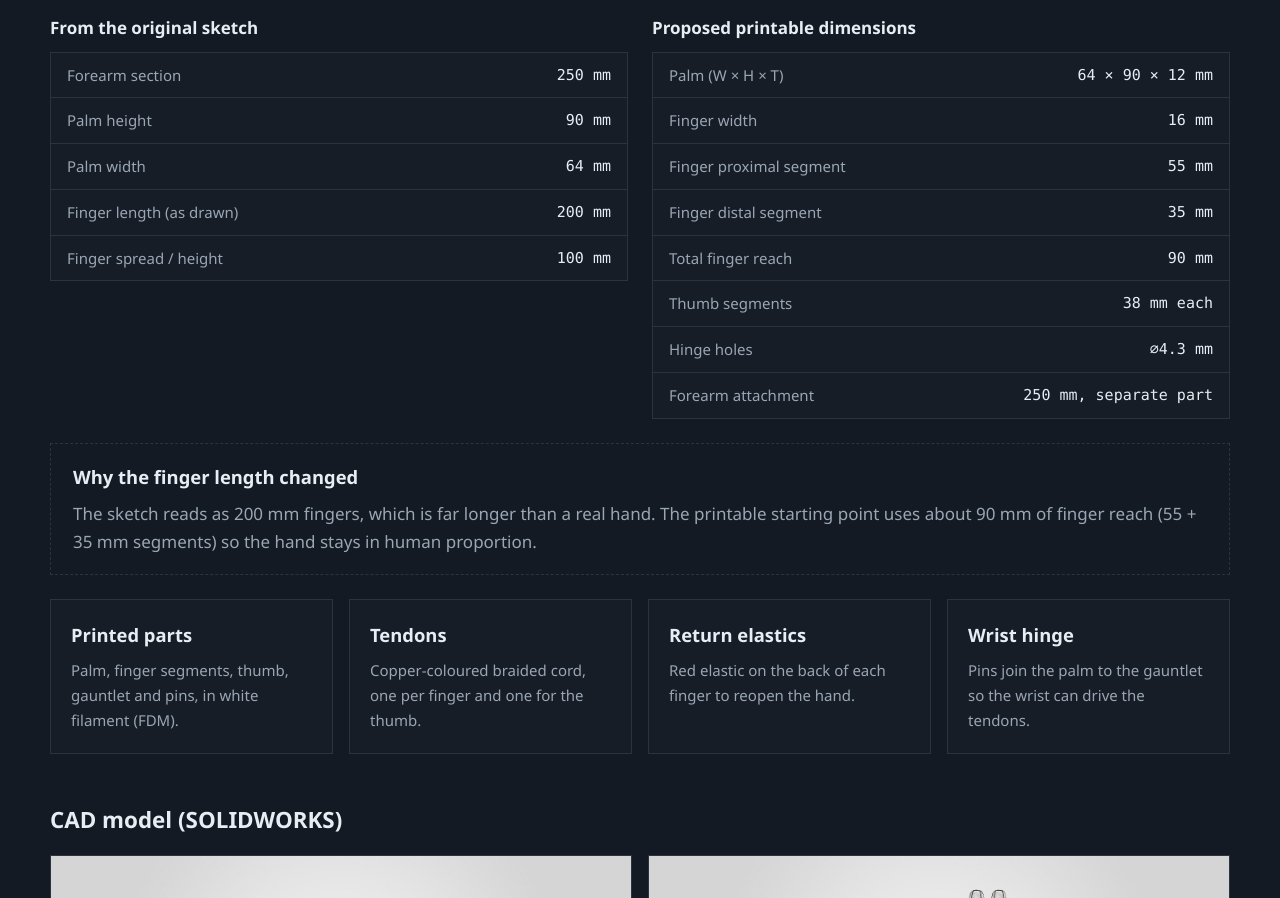
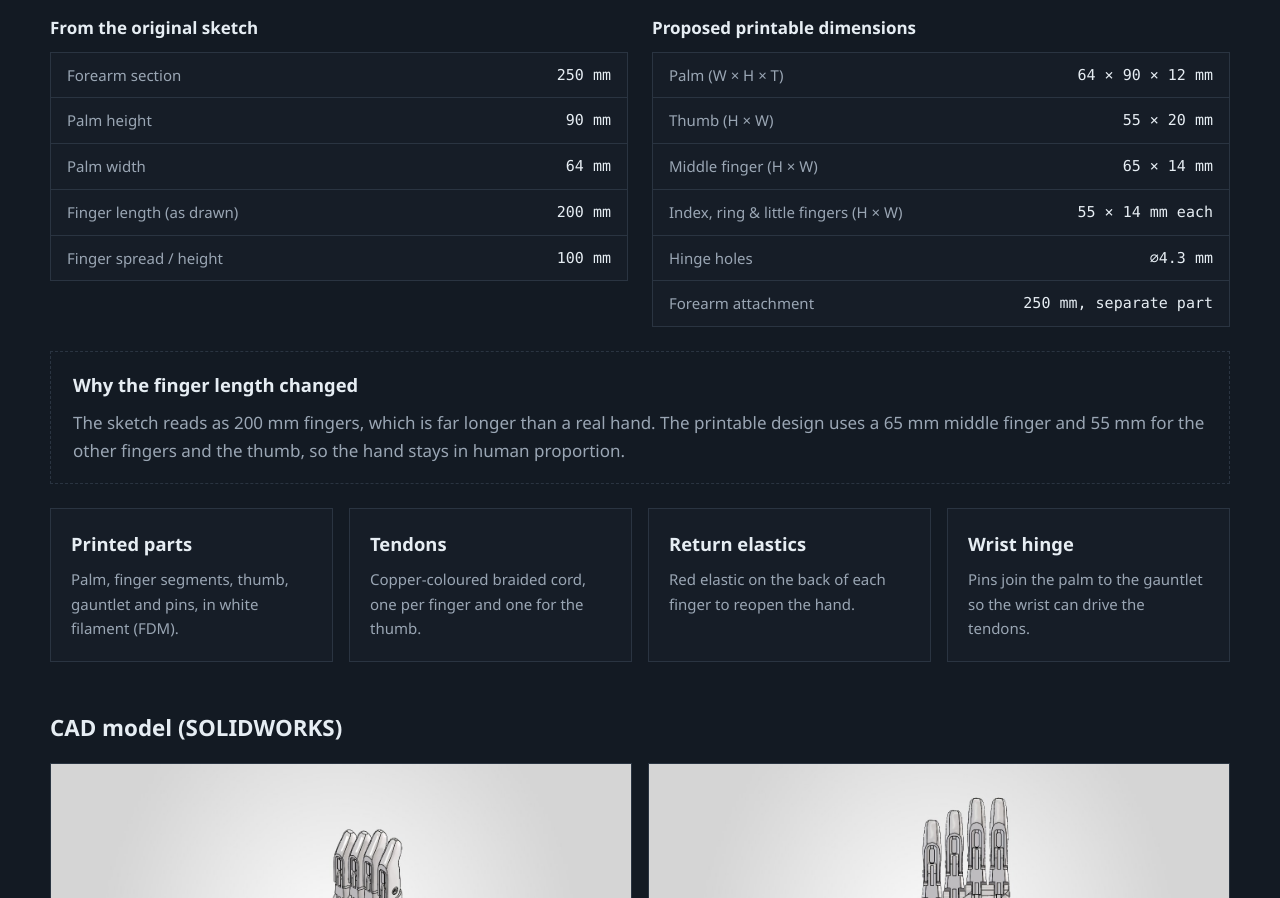
Before and after one commit to krushnabothe0702-dot/3D-Printed-Prosthetic-Hand, a plain HTML site: page index.html in a window 1280 px wide. Shown: the part 8269-9167 px from the top of the page. Drawn offline with Linux system fonts and the light colour scheme.

Commit message:
Update finger and thumb dimensions

```diff
--- a/index.html
+++ b/index.html
@@ -314,11 +314,9 @@
               <caption>Proposed printable dimensions</caption>
               <tbody>
                 <tr><th scope="row">Palm (W × H × T)</th><td>64 × 90 × 12 mm</td></tr>
-                <tr><th scope="row">Finger width</th><td>16 mm</td></tr>
-                <tr><th scope="row">Finger proximal segment</th><td>55 mm</td></tr>
-                <tr><th scope="row">Finger distal segment</th><td>35 mm</td></tr>
-                <tr><th scope="row">Total finger reach</th><td>90 mm</td></tr>
-                <tr><th scope="row">Thumb segments</th><td>38 mm each</td></tr>
+                <tr><th scope="row">Thumb (H × W)</th><td>55 × 20 mm</td></tr>
+                <tr><th scope="row">Middle finger (H × W)</th><td>65 × 14 mm</td></tr>
+                <tr><th scope="row">Index, ring &amp; little fingers (H × W)</th><td>55 × 14 mm each</td></tr>
                 <tr><th scope="row">Hinge holes</th><td>⌀4.3 mm</td></tr>
                 <tr><th scope="row">Forearm attachment</th><td>250 mm, separate part</td></tr>
               </tbody>
@@ -327,7 +325,7 @@
         </div>
         <div class="note-block">
           <h3>Why the finger length changed</h3>
-          <p>The sketch reads as 200 mm fingers, which is far longer than a real hand. The printable starting point uses about 90 mm of finger reach (55 + 35 mm segments) so the hand stays in human proportion.</p>
+          <p>The sketch reads as 200 mm fingers, which is far longer than a real hand. The printable design uses a 65 mm middle finger and 55 mm for the other fingers and the thumb, so the hand stays in human proportion.</p>
         </div>
         <div class="component-list">
           <article class="component"><h3>Printed parts</h3><p>Palm, finger segments, thumb, gauntlet and pins, in white filament (FDM).</p></article>
```
Also changed, not shown: 2 other files.
